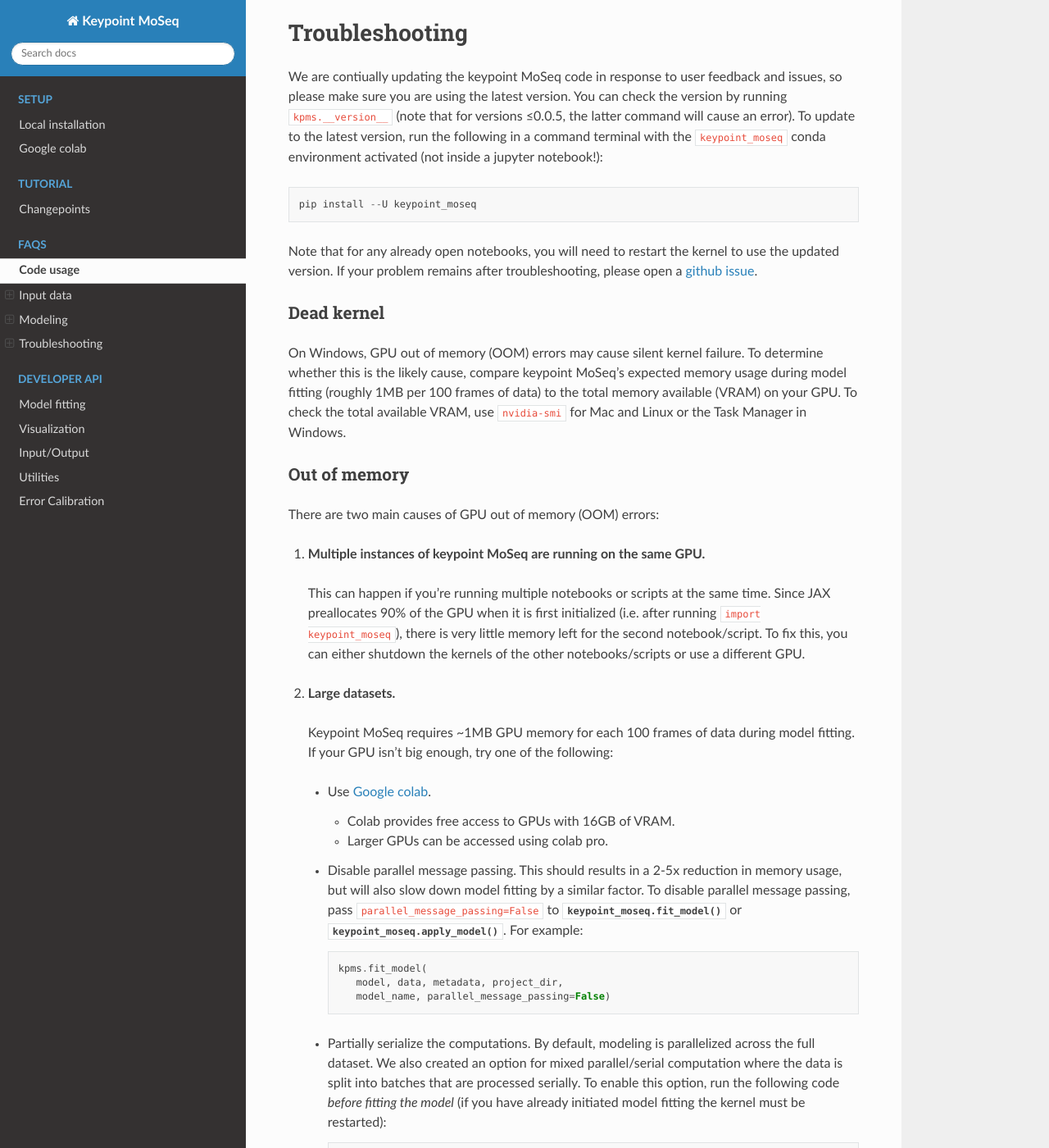
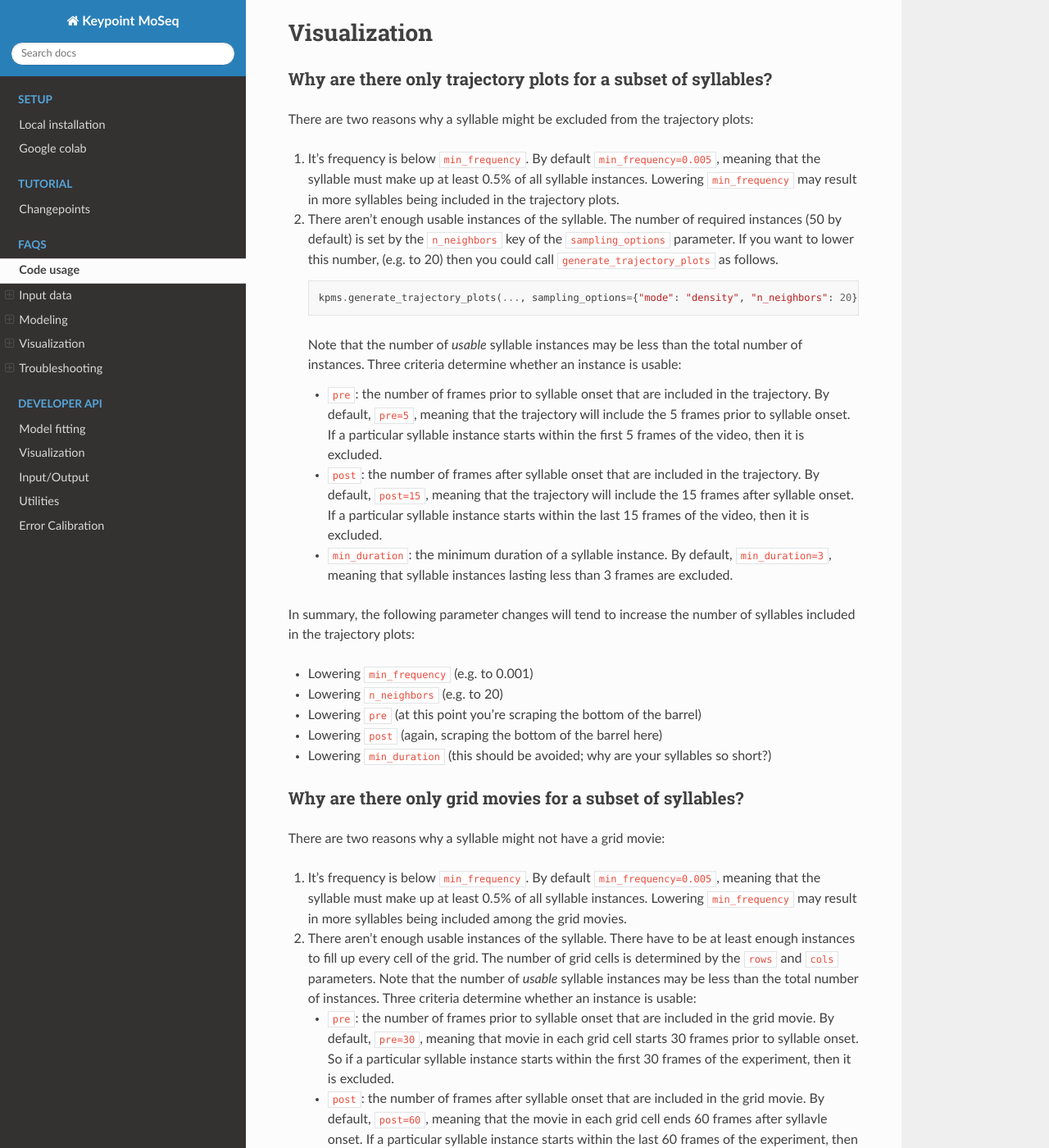
Before and after one commit to dattalab/keypoint-moseq, a Sphinx documentation site: the page built from docs/source/FAQs.rst, in a window 1280 px wide and 1400 px high, scrolled down 6236 px. Shown: the whole window at 82% size. Built offline with Sphinx 7.4.7 and the Read the Docs theme 2.0.0, drawn with Linux system fonts in a browser that asks for light colours; pages that are not in the unit, such as notebooks, are missing from menus; some of the changed text lies outside the part shown.

Commit message:
added Vis section to troubleshooting

```diff
--- a/docs/source/FAQs.rst
+++ b/docs/source/FAQs.rst
@@ -206,6 +206,71 @@ The final output of keypoint MoSeq is a results .h5 file (and optionally a direc
    Low-dimensional representation of the animal's pose in each frame. These are similar to PCA scores, are modified to reflect the pose dynamics and noise estimates inferred by the model.
 
 
+Visualization
+=============
+
+Why are there only trajectory plots for a subset of syllables?
+--------------------------------------------------------------
+
+There are two reasons why a syllable might be excluded from the trajectory plots:
+
+1) It's frequency is below ``min_frequency``. By default ``min_frequency=0.005``, meaning that the syllable must make up at least 0.5% of all syllable instances. Lowering ``min_frequency`` may result in more syllables being included in the trajectory plots.
+
+2) There aren't enough usable instances of the syllable. The number of required instances (50 by default) is set by the ``n_neighbors`` key of the ``sampling_options`` parameter. If you want to lower this number, (e.g. to 20) then you could call ``generate_trajectory_plots`` as follows.
+
+   .. code-block:: python
+
+      kpms.generate_trajectory_plots(..., sampling_options={"mode": "density", "n_neighbors": 20})
+
+   Note that the number of *usable* syllable instances may be less than the total number of instances. Three criteria determine whether an instance is usable:
+
+   - ``pre``: the number of frames prior to syllable onset that are included in the trajectory. By default, ``pre=5``, meaning that the trajectory will include the 5 frames prior to syllable onset. If a particular syllable instance starts within the first 5 frames of the video, then it is excluded.
+
+   - ``post``: the number of frames after syllable onset that are included in the trajectory. By default, ``post=15``, meaning that the trajectory will include the 15 frames after syllable onset. If a particular syllable instance starts within the last 15 frames of the video, then it is excluded.
+
+   - ``min_duration``: the minimum duration of a syllable instance. By default, ``min_duration=3``, meaning that syllable instances lasting less than 3 frames are excluded.
+
+In summary, the following parameter changes will tend to increase the number of syllables included in the trajectory plots:
+
+- Lowering ``min_frequency`` (e.g. to 0.001)
+
+- Lowering ``n_neighbors`` (e.g. to 20)
+
+- Lowering ``pre`` (at this point you're scraping the bottom of the barrel)
+
+- Lowering ``post`` (again, scraping the bottom of the barrel here)
+
+- Lowering ``min_duration`` (this should be avoided; why are your syllables so short?)
+
+
+Why are there only grid movies for a subset of syllables?
+---------------------------------------------------------
+
+There are two reasons why a syllable might not have a grid movie:
+
+1) It's frequency is below ``min_frequency``. By default ``min_frequency=0.005``, meaning that the syllable must make up at least 0.5% of all syllable instances. Lowering ``min_frequency`` may result in more syllables being included among the grid movies.
+
+2) There aren't enough usable instances of the syllable. There have to be at least enough instances to fill up every cell of the grid. The number of grid cells is determined by the ``rows`` and ``cols`` parameters. Note that the number of *usable* syllable instances may be less than the total number of instances. Three criteria determine whether an instance is usable:
+
+   - ``pre``: the number of frames prior to syllable onset that are included in the grid movie. By default, ``pre=30``, meaning that movie in each grid cell starts 30 frames prior to syllable onset. So if a particular syllable instance starts within the first 30 frames of the experiment, then it is excluded.
+
+   - ``post``: the number of frames after syllable onset that are included in the grid movie. By default, ``post=60``, meaning that the movie in each grid cell ends 60 frames after syllavle onset. If a particular syllable instance starts within the last 60 frames of the experiment, then it is excluded.
+
+   - ``min_duration``: the minimum duration of a syllable instance. By default, ``min_duration=3``, meaning that syllable instances lasting less than 3 frames are excluded.
+
+In summary, the following parameter changes will tend to increase the number of syllables included in the grid movies:
+
+- Lowering ``min_frequency`` (e.g. to 0.001)
+
+- Lowering ``pre`` (at this point you're scraping the bottom of the barrel)
+
+- Lowering ``post`` (again, scraping the bottom of the barrel here)
+
+- Lowering ``min_duration`` (this should be avoided; why are your syllables so short?)
+
+
+
+
 Troubleshooting
 ===============
 
```
